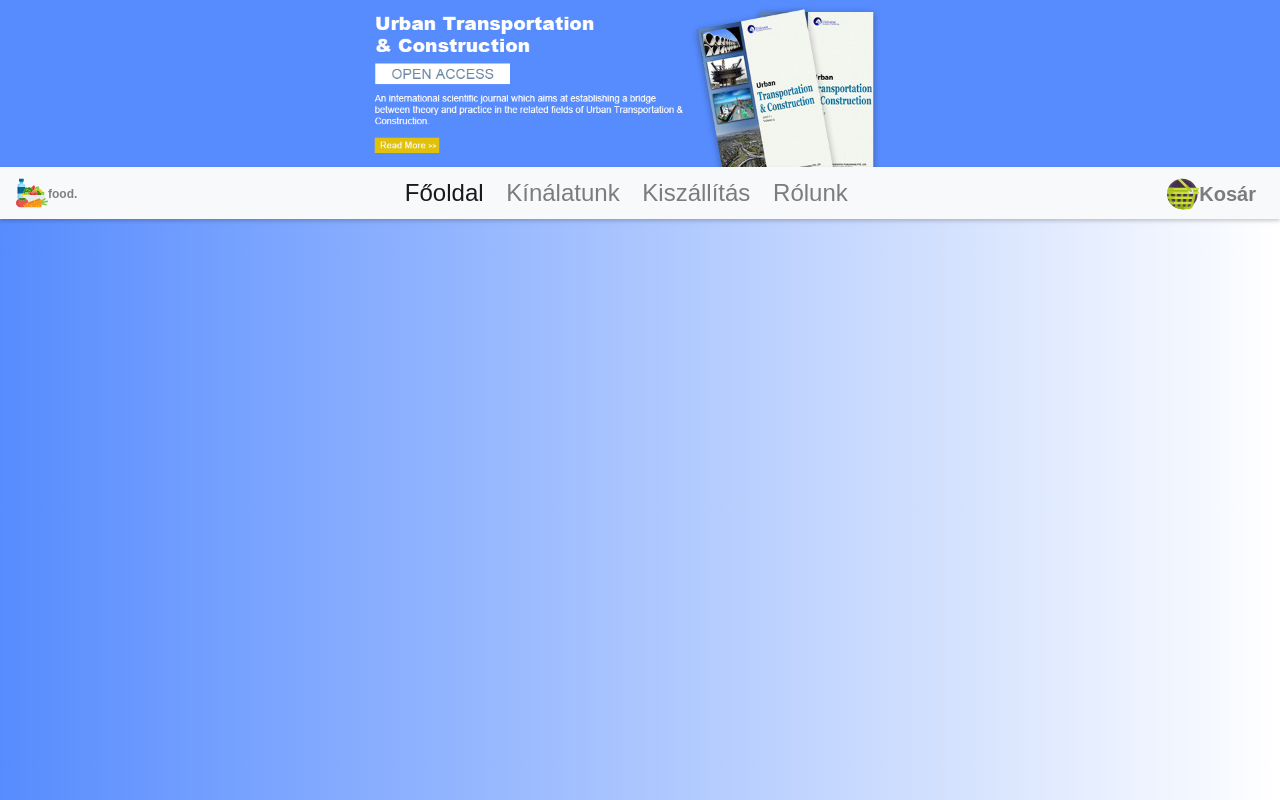
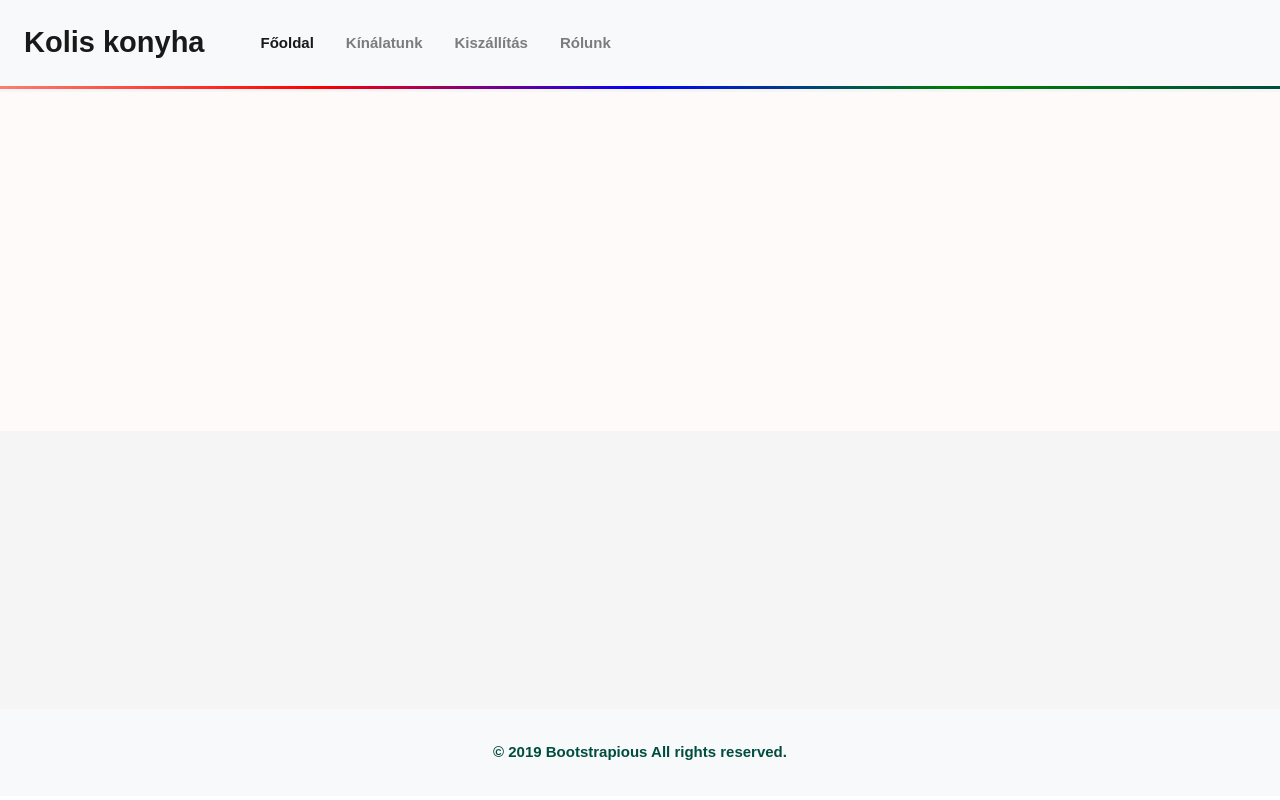
Before and after one commit to agutca7/agutca7.github.io, a plain HTML site: page project/index.html in a window 1280 px wide. Drawn offline with nearby package versions, Linux system fonts and the light colour scheme; a web font is replaced by a local one.

Commit message:
Az oldalt alapjaiban megváltoztattuk (Grid-layout)

```diff
--- a/project/css/mystyle.css
+++ b/project/css/mystyle.css
@@ -1,68 +1,104 @@
-/* Fonts */
 @import url('https://fonts.googleapis.com/css2?family=Pattaya&display=swap');
-/* Fonts End */
 
 body {
-    background: #578CFE;
-    background: -webkit-linear-gradient(to right, #578CFE, #fff);
-    background: linear-gradient(to right, #578CFE, #fff);
-    height: 100%;
-    margin: 0;
-    background-repeat: no-repeat;
-    background-attachment: fixed;
+    overflow-x: hidden;
 }
 
-/*  Navbar   */
-.navbar {
-    max-width: 100%;
-    height: auto;
-    padding-top: 0px;
-    padding-bottom: 0px;
-    box-shadow: 0 2px 4px 0 rgba(0,0,0,.2);
+/* Grid layout: https://codepen.io/angeladelise/pen/YzXLdyq?editors=1100 */
+
+.containerFoOldal {
+    display: grid;
+    height: 100vh;
+    width: 100vw;
+    grid-template-columns: 1fr 1fr 1fr;
+    grid-template-rows: 0.2fr 1.5fr 1.2fr 0.4fr;
+    grid-template-areas:
+        "nav nav nav"
+        "main main main"
+        "content1 content2 content3"
+        "footer footer footer";
+    grid-gap: 0.2rem;
+    font-weight: 800;
+    font-size: 15px;
+    color: #004d40;
+    font-family: 'Pattaya', sans-serif;
+    background-color: whitesmoke;
 }
 
-.navbar-nav {
-    float: none;
-    margin: 0 auto;
-    display: block;
-    text-align: center;
-    user-select: none;
-    font-family: 'Pattaya', sans-serif;
-    font-size: 24px;
+nav {
+    grid-area: nav;
+    border-bottom: 3px solid;
+    border-image-slice: 1;
+    border-image-source: linear-gradient(to right, salmon, red, blue, green, #004d40);
 }
 
-.navbar-nav>li {
-    display: inline-block;
-    float: none;
+main {
+    background: snow;
+    grid-area: main;
+    overflow-y: scroll;
 }
 
-/* Navbar End  */
-
-/* Banner */
-.banner {
-    width: 100%;
-    height: auto;
+.content {
+    background: whitesmoke;
 }
 
-/* Banner End */
-
-/* Basket */
-.basketText {
-    font-size: 20px;
-    font-weight: bolder;
+#content1 {
+    grid-area: content1;
 }
 
-#food {
-    color: gray;
-    font-size: 12px;
+#content2 {
+    grid-area: content2;
 }
 
-/* Basket End */
-
-/* Icons */
-.icon {
-    height: 32px;
-    width: 32px;
+#content3 {
+    grid-area: content3;
 }
 
-/*Icons End*/
+#content4 {
+    grid-area: content4;
+}
+
+#content5 {
+    grid-area: content5;
+}
+
+#content6 {
+    grid-area: content6;
+}
+
+footer {
+    grid-area: footer;
+}
+
+a {
+    text-align: center;
+    display: block;
+    font-family: inherit;
+    text-decoration: none;
+    font-weight: bold;
+    margin: 0.5rem;
+}
+
+@media only screen and (max-width: 550px) {
+    .containerFoOldal {
+        grid-template-columns: 1fr;
+        grid-template-rows: 0.4fr 2.2fr 1.2fr 1.2fr 1.2fr 0.4fr;
+        grid-template-areas:
+            "nav"
+            "main"
+            "content1"
+            "content2"
+            "content3"
+            "footer";
+    }
+}
+
+a.nav-link:hover {
+    transition: all 200ms ease-in;
+    transform: scale(1.5)
+}
+
+a.navbar-brand {
+    font-size: 29px;
+    margin-right: 40px;
+}
--- a/project/index.html
+++ b/project/index.html
@@ -1,29 +1,26 @@
-<!DOCTYPE html>
-
-<html lang="hu">
-
 <head>
-  <title>GetYourFood.</title>
-  <meta name="viewport" content="width=device-width, initial-scale=1.0">
+    <link rel="stylesheet" href="css/mystyle.css">
     <link rel="stylesheet" href="css/bootstrap.min.css">
-  <link rel="stylesheet" href="css/mystyle.css">
-  <script src="js/code.js"></script>
+    <title>Kolis konyha</title>
+    <script src="https://code.jquery.com/jquery-3.3.1.slim.min.js"
+    integrity="sha384-q8i/X+965DzO0rT7abK41JStQIAqVgRVzpbzo5smXKp4YfRvH+8abtTE1Pi6jizo" crossorigin="anonymous">
+    </script>
+    <script src="https://cdnjs.cloudflare.com/ajax/libs/popper.js/1.14.3/umd/popper.min.js"
+        integrity="sha384-ZMP7rVo3mIykV+2+9J3UJ46jBk0WLaUAdn689aCwoqbBJiSnjAK/l8WvCWPIPm49" crossorigin="anonymous">
+    </script>
+    <script src="https://stackpath.bootstrapcdn.com/bootstrap/4.1.3/js/bootstrap.min.js"
+        integrity="sha384-ChfqqxuZUCnJSK3+MXmPNIyE6ZbWh2IMqE241rYiqJxyMiZ6OW/JmZQ5stwEULTy" crossorigin="anonymous">
+    </script>
   </head>
-
 <body>
-  <div>
-    <img src="images/banner.png" class="banner"> <!-- ideiglenes kép -->
-  </div>
-  <nav class="navbar navbar-expand-lg navbar-light bg-light sticky-top">
-    <!-- Nav bal oldal -->
-    <ul class="navbar-nav ">
-      <li class="nav-item">
-        <a class="navbar-brand" href="#"><img src="images/diet.svg" class="icon"><span class="basketText"
-            id="food">food.</span></a> <!-- Logo helye -->
-      </li>
-    </ul>
-    <!-- Nav közép -->
-    <div class="navbar-collapse" id="navbarSupportedContent">
+<!-- Grid layout: https://codepen.io/angeladelise/pen/YzXLdyq?editors=1100 -->
+  <div class="containerFoOldal">
+    <nav class="navbar navbar-expand-lg navbar-light bg-light">
+        <a class="navbar-brand" href="#">Kolis konyha</a>
+        <button class="navbar-toggler" type="button" data-toggle="collapse" data-target="#navbarSupportedContent" aria-controls="navbarSupportedContent" aria-expanded="false" aria-label="Toggle navigation">
+          <span class="navbar-toggler-icon"></span>
+        </button>
+        <div class="collapse navbar-collapse" id="navbarSupportedContent">
           <ul class="navbar-nav mr-auto">
             <li class="nav-item active">
               <a class="nav-link" href="#">Főoldal<span class="sr-only">(current)</span></a>
@@ -39,22 +36,17 @@
             </li>
           </ul>
         </div>
-    <!-- Nav jobb oldal -->
-    <ul class="navbar-nav ">
-      <li class="nav-item">
-        <a class="nav-link" href="#"><img src="images/shopping-basket.svg" class="icon"><span
-            class="basketText">Kosár</span></a> <!-- Ez majd jobb/bal oldalt lesz elhelyezve -->
-      </li>
-    </ul>
       </nav>
-
-  <main>
-
-  </main>
-
-  <footer>
-
+    <main></main>
+    <div id="content1" class="content"></div>
+    <div id="content2" class="content"></div>
+    <div id="content3" class="content"></div>
+  <footer class="bg-white">
+    <div class="bg-light py-4">
+      <div class="container text-center">
+        <p class="mb-0 py-2">© 2019 Bootstrapious All rights reserved.</p>
+      </div>
+    </div>
   </footer>
+  </div>
 </body>
-
-</html>
```
Also changed, not shown: project/images/banner.png (deleted), project/images/banner4.png (added), project/images/diet.svg (deleted), project/images/shopping-basket.svg (deleted). Lines whose indentation alone changed are shown as unchanged.
